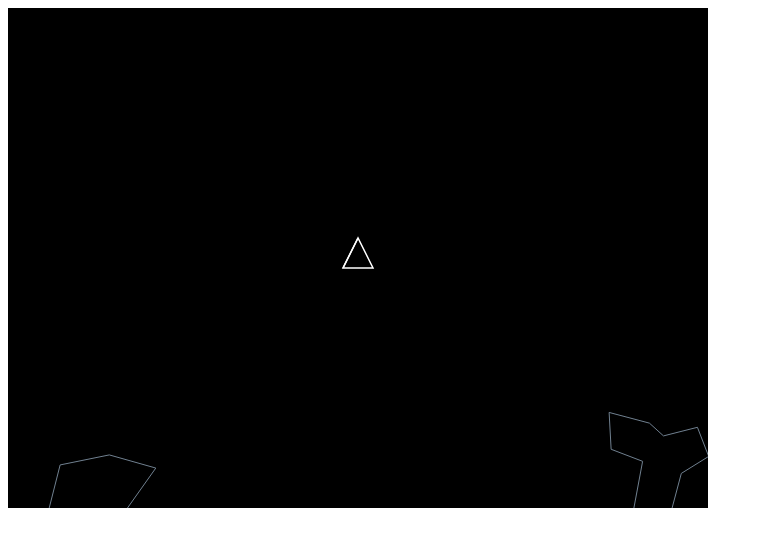
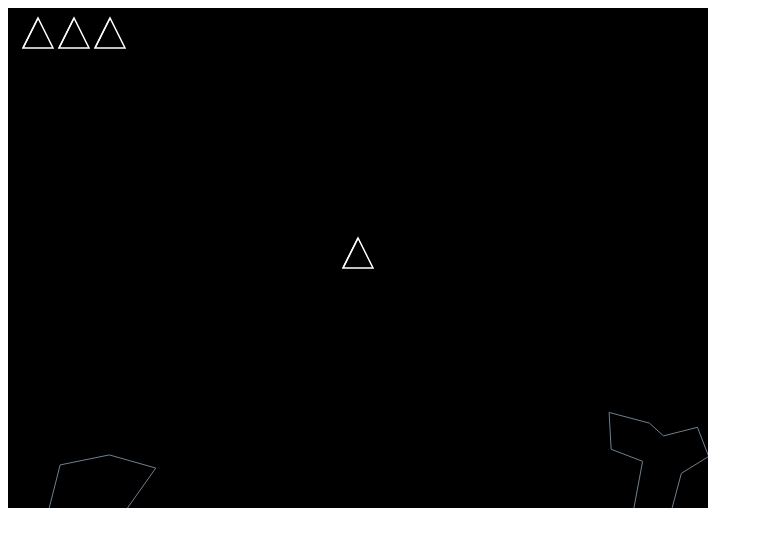
Before and after one commit to ArjunRameshV/Atari_Retro.io, a plain HTML site: page index.html in a window 1280 px wide. Shown: the whole page, without its empty margins (0-763 px from the left). Drawn offline with Linux system fonts and the light colour scheme.

```diff
--- a/index.html
+++ b/index.html
@@ -20,6 +20,7 @@
         const explosion_edges = 12 // to animate the explosion
         const text_fade_time = 2.5 //seconds
         const text_size = 40 // pixels
+        const game_lives = 3 // the number fo lives you het whil eplaying the game
             //ship
         const ship_size = 30 // size of the ship in pixel
         const turn_speed = 360 // degrees per second
@@ -57,13 +58,15 @@
         var ctx = canva.getContext("2d");
 
         //Certain critical game variables
-        var ship, astro, level, text, textAlpha;
+        var ship, astro, level, text, textAlpha, lives, lifelock = true;
         newGame();
 
         // the function that initiates a new game
         function newGame() {
-            // make the new ship
+            //make the new ship
             ship = createShip();
+            //setting up the lives
+            lives = game_lives;
             //initialize the level
             level = 0;
             //generate the new level
@@ -98,28 +101,6 @@
             ship.destroyed = true;
         }
 
-        function createShip() {
-            return {
-                x: canva.width / 2,
-                y: canva.height / 2,
-                r: ship_size / 2,
-                a: (90 / 180) * Math.PI, //In Radians
-                rot: 0, //the instantaneous rotation speed
-                moving: false,
-                speed: {
-                    x: 0,
-                    y: 0
-                }, // the instantaneous translation speed that changes whith acceleration
-                destroyed: false, //state of the ship
-                explodeTime: Math.ceil(explosion_duration * fps), // the time before respawn
-                alpha_index: 1, // shows ship as a dominant charecter
-                respawn_time: 0, //time left to respawn
-                respawn: false, // to indicate if it is respawing
-                can_shoot: true, // the laser can be fired
-                lasers: [] // a container for all the lasers
-            }
-        }
-
         //setting up the astroids
         function createAnAstroid(x, y, d) {
             var level_difficulty = 1 + 0.1 * level;
@@ -141,6 +122,46 @@
             return astroid;
         }
 
+        function destroy_astroid(i) {
+            // console.log(astro[i].r)
+            if (astro[i].r > the_last_astroid) {
+                // creating new mini astroids
+                astro.push(createAnAstroid(astro[i].x, astro[i].y, 2 * astro[i].r - 20));
+                astro.push(createAnAstroid(astro[i].x, astro[i].y, 2 * astro[i].r - 20));
+            }
+            //removing the current astroid
+            astro.splice(i, 1);
+
+            //to check if the player cleared a round
+            if (astro.length == 0) {
+                level++;
+                newLevel();
+            }
+        }
+
+        function createShip() {
+            return {
+                x: canva.width / 2,
+                y: canva.height / 2,
+                r: ship_size / 2,
+                a: (90 / 180) * Math.PI, //In Radians
+                rot: 0, //the instantaneous rotation speed
+                moving: false,
+                speed: {
+                    x: 0,
+                    y: 0
+                }, // the instantaneous translation speed that changes whith acceleration
+                destroyed: false, //state of the ship
+                explodeTime: Math.ceil(explosion_duration * fps), // the time before respawn
+                alpha_index: 1, // shows ship as a dominant charecter
+                respawn_time: 0, //time left to respawn
+                respawn: false, // to indicate if it is respawing
+                can_shoot: true, // the laser can be fired
+                lasers: [], // a container for all the lasers
+                dead: false // to indicate that all the lives of the ship are over
+            }
+        }
+
         //creating the lasers
         function shoot_laser() {
             //contain the number of lasers
@@ -159,23 +180,33 @@
             ship.can_shoot = false;
         }
 
-        function destroy_astroid(i) {
-            // console.log(astro[i].r)
-            if (astro[i].r > the_last_astroid) {
-                // creating new mini astroids
-                astro.push(createAnAstroid(astro[i].x, astro[i].y, 2 * astro[i].r - 20));
-                astro.push(createAnAstroid(astro[i].x, astro[i].y, 2 * astro[i].r - 20));
-            }
-            //removing the current astroid
-            astro.splice(i, 1);
-
-            //to check if the player cleared a round
-            if (astro.length == 0) {
-                level++;
-                newLevel();
-            }
+        function drawShip(x, y, a, color = "white") {
+            ctx.strokeStyle = color;
+            ctx.lineWidth = ship_size / 20;
+            ctx.beginPath();
+            ctx.moveTo(
+                x + 4 / 3 * ship.r * Math.cos(a),
+                y - 4 / 3 * ship.r * Math.sin(a)
+            );
+            ctx.lineTo(
+                x - ship.r * (2 / 3 * Math.cos(a) + Math.sin(a)),
+                y + ship.r * (2 / 3 * Math.sin(a) - Math.cos(a))
+            );
+            ctx.stroke();
+            ctx.lineTo(
+                x - ship.r * (2 / 3 * Math.cos(a) - Math.sin(a)),
+                y + ship.r * (2 / 3 * Math.sin(a) + Math.cos(a))
+            );
+            ctx.closePath();
+            ctx.stroke();
         }
 
+        //the GAME OVER zone
+        function gameOver() {
+            ship.dead = true;
+            text = "GAME OVER";
+            textAlpha = 1.0;
+        }
 
         //setting up event handlers
         document.addEventListener("keydown", keyDown);
@@ -183,6 +214,9 @@
         // these functions will be passes the keyboard action that was performed
 
         function keyDown(ev) {
+            if (ship.dead)
+                return;
+
             switch (ev.keyCode) { // the key codes are 37:LEFT, 38:UP, 39:RIGHT
                 case 37:
                     ship.rot = ((turn_speed) / 180 * Math.PI) / fps;
@@ -200,6 +234,9 @@
         }
 
         function keyUp(ev) {
+            if (ship.dead)
+                return;
+
             switch (ev.keyCode) { // the key codes are 37:LEFT, 38:UP, 39:RIGHT
                 case 37:
                     ship.rot = 0;
@@ -225,36 +262,27 @@
 
             // the entry of a new ship after a destruction
             if (ship.respawn) {
-                if (ship.respawn_time > 0) {
+                if (!lifelock) {
+                    lives--;
+                    if (lives == 0) {
+                        gameOver();
+                    }
+                    lifelock = true;
+                }
+                if (ship.respawn_time > 0 && !ship.dead) {
                     ship.alpha_index = alpha_value;
                     ship.respawn_time--;
                     //drawing the overlayed ship
-
-                    ctx.strokeStyle = "white";
-                    ctx.lineWidth = ship_size / 20;
-                    ctx.beginPath();
-                    ctx.moveTo(
-                        ship.x + 4 / 3 * ship.r * Math.cos(ship.a),
-                        ship.y - 4 / 3 * ship.r * Math.sin(ship.a)
-                    );
-                    ctx.lineTo(
-                        ship.x - ship.r * (2 / 3 * Math.cos(ship.a) + Math.sin(ship.a)),
-                        ship.y + ship.r * (2 / 3 * Math.sin(ship.a) - Math.cos(ship.a))
-                    );
-                    ctx.stroke();
-                    ctx.lineTo(
-                        ship.x - ship.r * (2 / 3 * Math.cos(ship.a) - Math.sin(ship.a)),
-                        ship.y + ship.r * (2 / 3 * Math.sin(ship.a) + Math.cos(ship.a))
-                    );
-                    ctx.closePath();
-                    ctx.stroke();
+                    drawShip(ship.x, ship.y, ship.a);
                 } else {
                     ship.respawn = false;
                     ship.alpha_index = 1;
                 }
+
             }
 
             ctx.globalAlpha = ship.alpha_index;
+
             //to keep track of explosion
             var exploded = ship.destroyed;
 
@@ -264,7 +292,7 @@
 
 
             //the speed variation of the ship
-            if (!exploded) {
+            if (!exploded && !ship.dead) {
                 if (ship.moving) {
                     ship.speed.x += (Math.cos(ship.a) * ship_acceleration) / fps;
                     ship.speed.y += (Math.sin(ship.a) * ship_acceleration) / fps;
@@ -337,26 +365,11 @@
 
             //making the ship in a triangular way (drawing the ship)
 
-            if (!ship.respawn) {
+            if (!ship.respawn && !ship.dead) {
                 if (!exploded) {
-                    ctx.strokeStyle = "white";
-                    ctx.lineWidth = ship_size / 20;
-                    ctx.beginPath();
-                    ctx.moveTo(
-                        ship.x + 4 / 3 * ship.r * Math.cos(ship.a),
-                        ship.y - 4 / 3 * ship.r * Math.sin(ship.a)
-                    );
-                    ctx.lineTo(
-                        ship.x - ship.r * (2 / 3 * Math.cos(ship.a) + Math.sin(ship.a)),
-                        ship.y + ship.r * (2 / 3 * Math.sin(ship.a) - Math.cos(ship.a))
-                    );
-                    ctx.stroke();
-                    ctx.lineTo(
-                        ship.x - ship.r * (2 / 3 * Math.cos(ship.a) - Math.sin(ship.a)),
-                        ship.y + ship.r * (2 / 3 * Math.sin(ship.a) + Math.cos(ship.a))
-                    );
-                    ctx.closePath();
-                    ctx.stroke();
+
+                    //draw the ship
+                    drawShip(ship.x, ship.y, ship.a);
 
                     //locating the center (for a graphical view)
                     if (display_ship_center) {
@@ -374,7 +387,6 @@
                         } else {
                             ship.lasers[i].remaining_time--;
                             if (ship.lasers[i].remaining_time > 0) {
-                                console.log("hello")
                                 ctx.fillStyle = "red";
                                 ctx.beginPath();
                                 ctx.arc(ship.lasers[i].x, ship.lasers[i].y, ship_size / 3, 0, 2 * Math.PI, false);
@@ -421,7 +433,7 @@
             // the explosion function takes the function outside the motion interation to stop any further motion
             // as this is esential to break the game when an explosion happens
 
-            if (!exploded) {
+            if (!exploded && !ship.dead) {
                 //checking for astroid-ship collision
                 if (!ship.respawn) {
                     for (var i = 0; i < astro.length; i++) {
@@ -440,10 +452,11 @@
             } else {
                 ship.explodeTime--;
                 //resetting the game after the ship explodes
-                if (ship.explodeTime == 0) {
+                if (ship.explodeTime == 0 && !ship.dead) {
                     ship = createShip();
                     ship.respawn_time = Math.ceil(invinsibility_time * fps);
                     ship.respawn = true;
+                    lifelock = false;
                 }
             }
 
@@ -504,17 +517,25 @@
                 }
             }
 
-
             //drawing the game text for different levels
             if (textAlpha >= 0) {
                 ctx.textAlign = "center";
                 ctx.textBaseline = "middle";
-                ctx.fillStyle = "rgba(255,255,255" + textAlpha + ")";
+                ctx.strokeStyle = "black";
+                ctx.fillStyle = "rgba(255,255,255, " + textAlpha + ")";
                 ctx.font = "small-caps " + text_size + "px dejavu sans mono";
                 ctx.fillText(text, 0.5 * WIDTH, 0.75 * HEIGHT);
-                textAlpha -= (1 / text_fade_time / fps);
+                if (!ship.dead)
+                    textAlpha -= (1.0 / text_fade_time / fps);
+                else
+                    textAlpha -= (1.0 / text_fade_time / fps / 2);
             }
 
+            //displaying the remaining lives
+            for (var i = 0; i < lives; i++) {
+                var lifecolor = (exploded && i == lives - 1) ? "red" : "white";
+                drawShip(ship_size + i * ship_size * 1.2, ship_size, 0.5 * Math.PI, lifecolor);
+            }
             // astroid motion -- the reason for putting this here and not at astroids is to make sure that when a collision is detected
             // (can be found above the movement of the ship) the astroids must also stop moving
 
```
